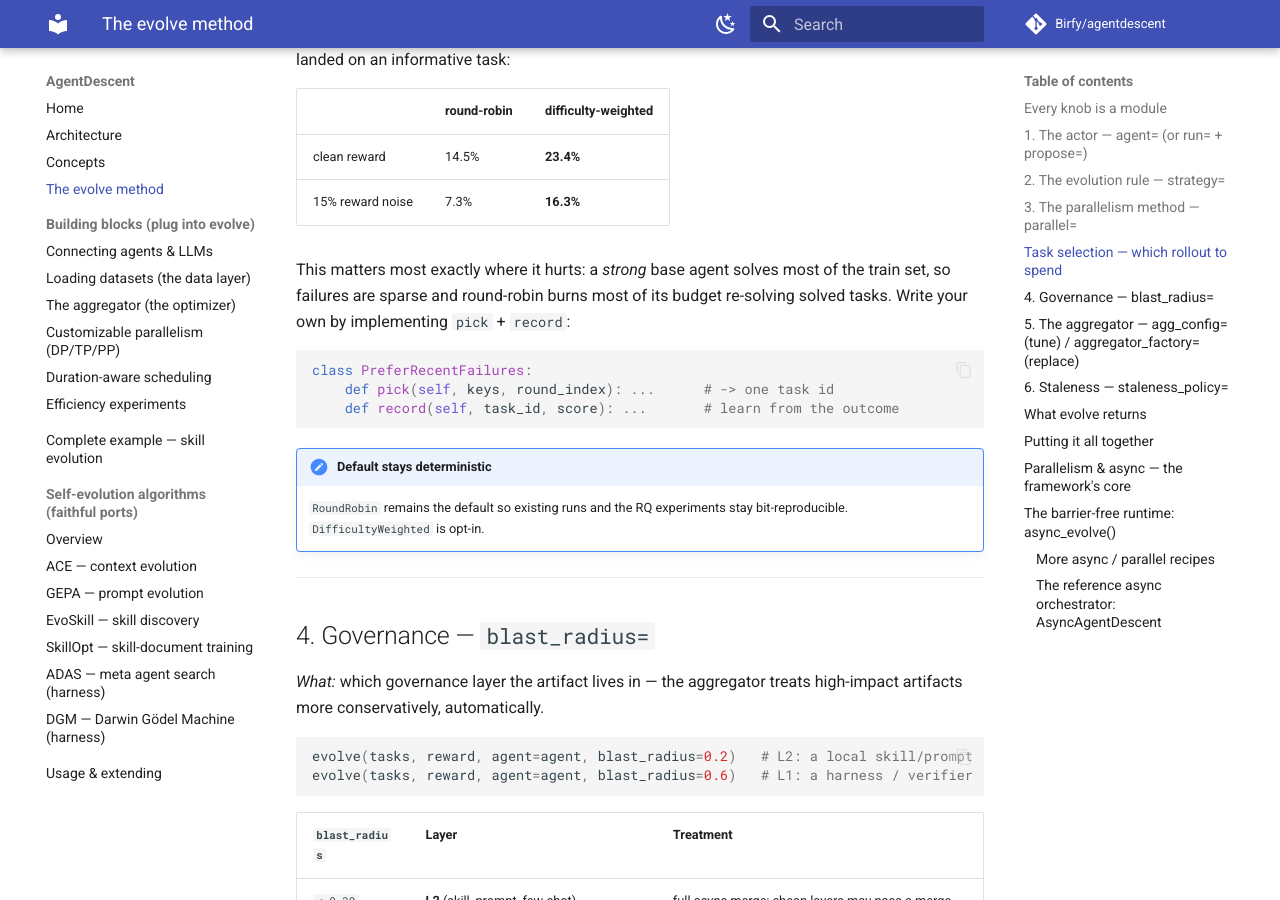
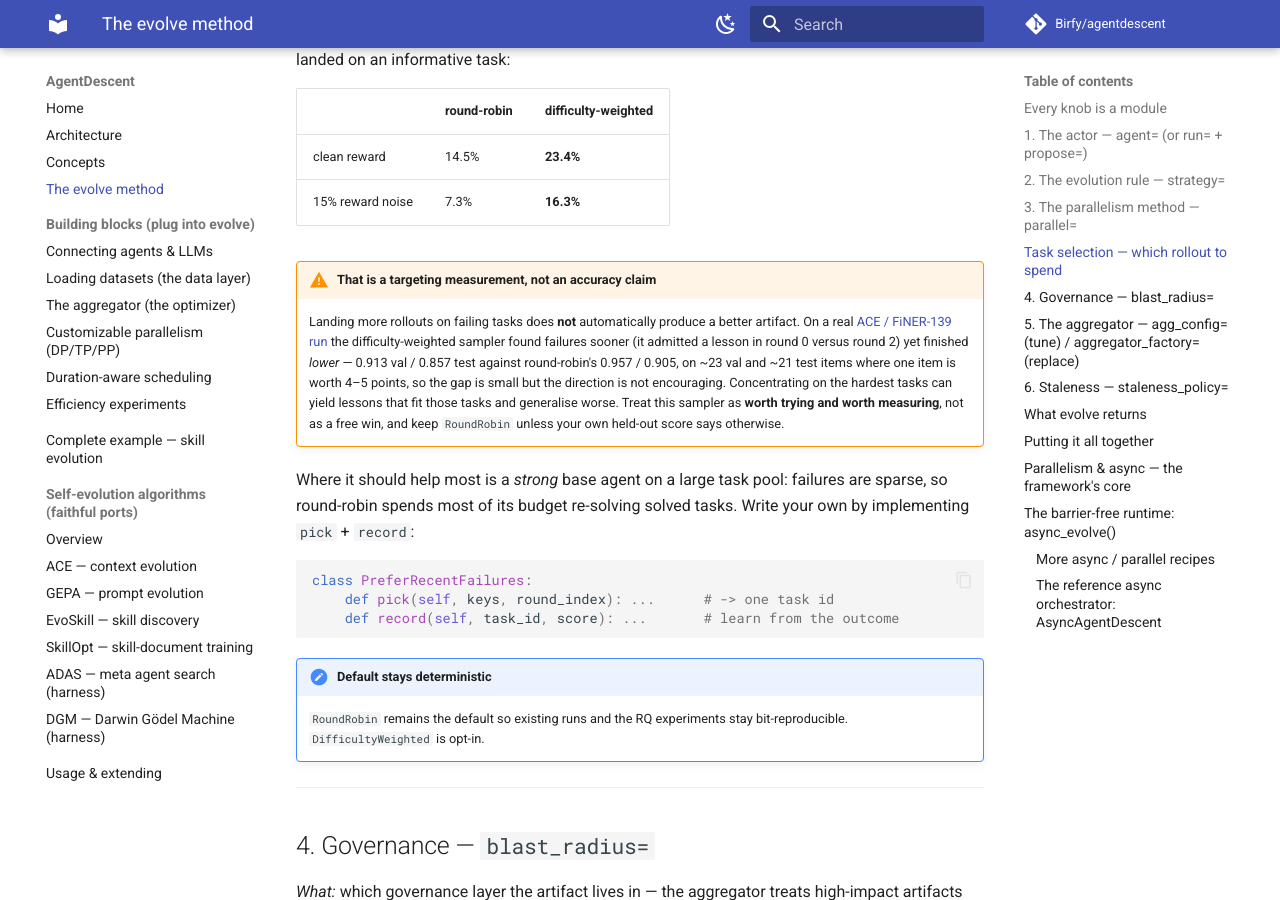
Before and after one commit to Birfy/agentdescent, an MkDocs documentation site: the page built from docs/evolution.md, in a window 1280 px wide and 900 px high, scrolled down 5011 px. Built offline with MkDocs 1.6.1 and Material for MkDocs 9.7.7, drawn with Linux system fonts in a browser that asks for light colours; comment, search, counter and statistics services are not loaded.

Commit message:
fix: val_frac rounding; docs: report the sampler A/B honestly
Dataset.val_frac documents that "the engine's held-out split is exactly this
Dataset's val", but the engine truncated the cut (13.9999 -> 13), so for many
dataset sizes one train item silently landed in held-out. Rounding instead fixes
every mismatch in a sweep over sizes 8..400 and three train ratios (140 -> 0).

Also correct the task-sampler documentation. The 1.6-2.2x figure is a *targeting*
measurement -- share of rollouts landing on a task that can still fail -- and a
real ACE/FiNER-139 A/B shows that does not automatically mean a better artifact:
DifficultyWeighted reached a lesson sooner (round 0 vs round 2) but finished
0.913 val / 0.857 test against round-robin's 0.957 / 0.905. Small sample, but the
wrong direction, so the docs now say to measure it rather than assume a win, and
RoundRobin stays the default.

Co-Authored-By: Claude Opus 4.8 <noreply@anthropic.com>

````diff
--- a/docs/evolution.md
+++ b/docs/evolution.md
@@ -192,9 +192,21 @@ rollouts that landed on an informative task:
 | clean reward | 14.5% | **23.4%** |
 | 15% reward noise | 7.3% | **16.3%** |
 
-This matters most exactly where it hurts: a *strong* base agent solves most of the
-train set, so failures are sparse and round-robin burns most of its budget
-re-solving solved tasks. Write your own by implementing `pick` + `record`:
+!!! warning "That is a targeting measurement, not an accuracy claim"
+    Landing more rollouts on failing tasks does **not** automatically produce a
+    better artifact. On a real [ACE / FiNER-139 run](algo-ace.md#empirical-results-finer-139-with-deepseek)
+    the difficulty-weighted sampler found failures sooner (it admitted a lesson in
+    round 0 versus round 2) yet finished *lower* — 0.913 val / 0.857 test against
+    round-robin's 0.957 / 0.905, on ~23 val and ~21 test items where one item is
+    worth 4–5 points, so the gap is small but the direction is not encouraging.
+    Concentrating on the hardest tasks can yield lessons that fit those tasks and
+    generalise worse. Treat this sampler as **worth trying and worth measuring**,
+    not as a free win, and keep `RoundRobin` unless your own held-out score says
+    otherwise.
+
+Where it should help most is a *strong* base agent on a large task pool: failures
+are sparse, so round-robin spends most of its budget re-solving solved tasks.
+Write your own by implementing `pick` + `record`:
 
 ```python
 class PreferRecentFailures:
````
Also changed, not shown: CHANGELOG.md (+3 -0 lines), docs/algo-ace.md (+8 -0 lines), 2 other files.
